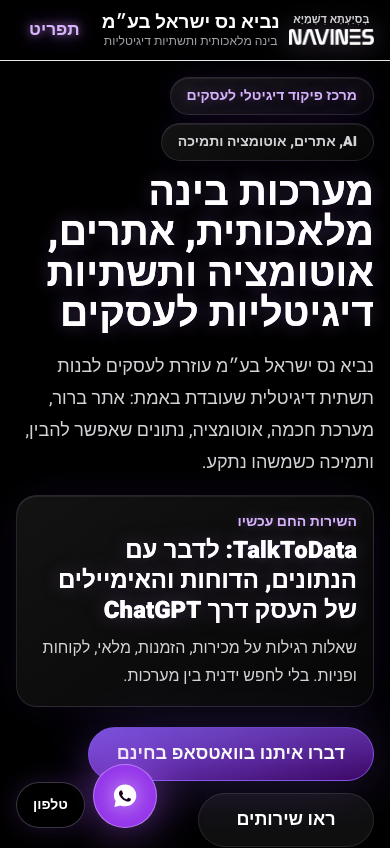
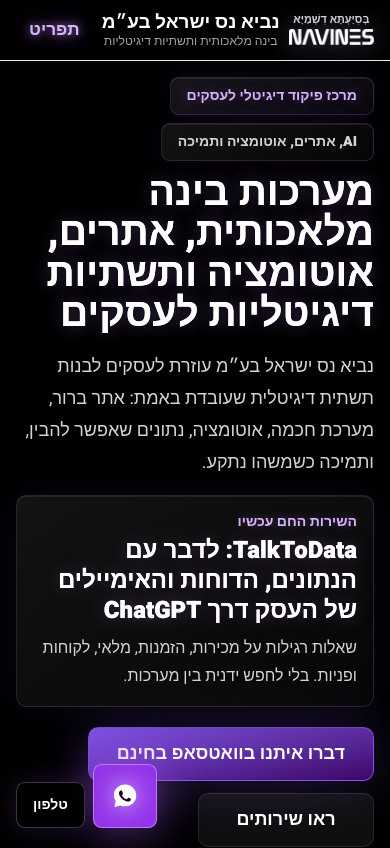
Before and after one commit to orgadhayak/navines-co-il, a Next.js app: page / in a window 390 px wide. Shown: the top 848 px of the page. Built offline with nearby package versions, Linux system fonts and the light colour scheme.

Commit message:
Clean mobile UI bubbles and improve header navigation

```diff
--- a/src/app/globals.css
+++ b/src/app/globals.css
@@ -100,6 +100,35 @@
   align-items: center;
   justify-content: center;
   text-align: center;
+}
+
+.btn-primary,
+.btn-secondary,
+.tag,
+.mobile-menu-link,
+.mobile-menu-group-title,
+.mobile-menu-sub-link,
+.mobile-menu-cta,
+.mobile-menu-featured,
+.command-glass,
+.dashboard-row,
+.sparkle-field,
+.rounded-premium,
+.rounded-2xl,
+.rounded-3xl,
+[class*="rounded-["] {
+  border-radius: 0.65rem;
+}
+
+:where(a, button, summary, input).rounded-full,
+span.rounded-full:not([aria-hidden="true"]):not(.status-pip),
+.command-glass.rounded-full,
+.dashboard-row.rounded-full {
+  border-radius: 0.55rem;
+}
+
+:where(.status-pip, .hero-spark, [aria-hidden="true"].rounded-full) {
+  border-radius: 9999px;
 }
 
 .text-glowred {
@@ -259,7 +288,7 @@
   align-items: center;
   justify-content: center;
   min-height: 3rem;
-  border-radius: 9999px;
+  border-radius: 0.65rem;
   text-align: center;
   font-weight: 900;
   color: #efe4ff;
@@ -293,7 +322,7 @@
 .mobile-menu-group {
   display: grid;
   gap: 0.4rem;
-  border-radius: 1.35rem;
+  border-radius: 0.75rem;
   background: rgba(88, 28, 135, 0.12);
   padding: 0.5rem;
   box-shadow:
@@ -656,12 +685,12 @@
 }
 
 @layer components {
-  .btn-primary {
-    @apply inline-flex min-h-12 min-w-44 items-center justify-center rounded-full border border-navred/80 bg-gradient-to-br from-navred to-purple-950 px-7 py-3 text-center text-lg font-black text-white shadow-glow transition hover:brightness-110;
+.btn-primary {
+    @apply inline-flex min-h-12 min-w-44 items-center justify-center rounded-lg border border-navred/80 bg-gradient-to-br from-navred to-purple-950 px-7 py-3 text-center text-lg font-black text-white shadow-glow transition hover:brightness-110;
   }
 
   .btn-secondary {
-    @apply inline-flex min-h-12 min-w-44 items-center justify-center rounded-full border border-white/10 bg-white/[0.06] px-7 py-3 text-center text-lg font-black text-white transition hover:bg-white/[0.1];
+    @apply inline-flex min-h-12 min-w-44 items-center justify-center rounded-lg border border-white/10 bg-white/[0.06] px-7 py-3 text-center text-lg font-black text-white transition hover:bg-white/[0.1];
   }
 
   .form-label {
@@ -673,7 +702,7 @@
   }
 
   .tag {
-    @apply inline-flex max-w-full items-center justify-center rounded-full border border-white/10 bg-white/[0.045] px-4 py-2 text-center text-base font-bold leading-7 text-zinc-300 transition hover:border-navred/60 hover:text-white;
+    @apply inline-flex max-w-full items-center justify-center rounded-md border border-white/10 bg-white/[0.045] px-4 py-2 text-center text-base font-bold leading-7 text-zinc-300 transition hover:border-navred/60 hover:text-white;
     white-space: normal;
   }
 
--- a/src/components/Header.tsx
+++ b/src/components/Header.tsx
@@ -19,20 +19,20 @@
   return (
     <header className="sticky top-0 z-40 border-b border-purple-500/18 bg-black/[0.94] backdrop-blur-xl">
       <div className="mx-auto grid max-w-7xl grid-cols-[auto_minmax(0,1fr)_auto] items-center gap-3 px-4 py-2 sm:px-6 lg:px-8">
-        <Link className="grid shrink-0 justify-items-center gap-1 transition hover:opacity-90" href="/" aria-label="חזרה לעמוד הבית">
+        <Link className="grid shrink-0 justify-items-center gap-1 transition hover:opacity-90" href="/" aria-label="חזרה לעמוד הבית" onClick={() => setOpen(false)}>
           <span className="bsd-royal inline-flex items-center justify-center">
             בְּסִיַּעְתָּא דִשְׁמַיָּא
           </span>
           <img alt="NAVINES" className="h-4 w-auto object-contain drop-shadow-[0_0_13px_rgba(216,180,254,0.42)] sm:h-[1.1rem]" src="/brand/navines-wordmark-slim.png" />
         </Link>
 
-        <Link className="min-w-0 justify-self-center text-center leading-tight" href="/" aria-label="נביא נס ישראל בע״מ, בית">
+        <Link className="min-w-0 justify-self-center text-center leading-tight" href="/" aria-label="נביא נס ישראל בע״מ, בית" onClick={() => setOpen(false)}>
           <strong className="block truncate text-[1.18rem] font-black text-white sm:text-2xl lg:text-[1.65rem]">נביא נס ישראל בע״מ</strong>
           <span className="block truncate text-[0.76rem] text-zinc-400 sm:text-sm lg:text-base">בינה מלאכותית ותשתיות דיגיטליות</span>
         </Link>
 
         <div className="flex justify-end">
-          <a className="hidden min-h-10 items-center justify-center whitespace-nowrap rounded-full border border-purple-200/25 bg-purple-500/16 px-5 py-2 text-sm font-black text-white shadow-[0_0_28px_rgba(168,85,247,0.16)] transition hover:-translate-y-0.5 hover:bg-purple-500/24 lg:inline-flex" href={site.whatsappHref}>
+          <a className="hidden min-h-10 items-center justify-center whitespace-nowrap rounded-lg border border-purple-200/25 bg-purple-500/16 px-5 py-2 text-sm font-black text-white shadow-[0_0_28px_rgba(168,85,247,0.16)] transition hover:-translate-y-0.5 hover:bg-purple-500/24 lg:inline-flex" href={site.whatsappHref}>
             וואטסאפ
           </a>
           <button
@@ -51,20 +51,20 @@
         <nav className="mx-auto flex max-w-7xl items-center justify-center gap-1 px-4 py-2 sm:px-6 lg:px-8" aria-label="תפריט ראשי">
           {primaryDesktopNav.map((item) => (
             <Fragment key={item.href}>
-              <Link className={`whitespace-nowrap rounded-full px-3 py-2 text-sm font-black transition hover:text-white ${featuredNavHrefs.has(item.href) ? "border border-purple-200/24 bg-purple-500/14 text-white shadow-[0_0_22px_rgba(168,85,247,0.2)] hover:bg-purple-500/24" : "text-zinc-300 hover:bg-white/8"}`} href={item.href}>
+              <Link className={`whitespace-nowrap rounded-md px-3 py-2 text-sm font-black transition hover:text-white ${featuredNavHrefs.has(item.href) ? "border border-purple-200/24 bg-purple-500/14 text-white shadow-[0_0_22px_rgba(168,85,247,0.2)] hover:bg-purple-500/24" : "text-zinc-300 hover:bg-white/8"}`} href={item.href}>
                 {item.label}
               </Link>
               {item.href === "/services" ? (
                 <details className="group relative">
-                  <summary className="cursor-pointer list-none whitespace-nowrap rounded-full px-3 py-2 text-sm font-black text-zinc-300 transition hover:bg-white/8 hover:text-white">
+                  <summary className="cursor-pointer list-none whitespace-nowrap rounded-md px-3 py-2 text-sm font-black text-zinc-300 transition hover:bg-white/8 hover:text-white">
                     פתרונות
                   </summary>
-                  <div className="absolute left-0 top-full z-50 mt-2 grid min-w-60 gap-1 rounded-[1.2rem] border border-white/10 bg-black/95 p-2 shadow-premium backdrop-blur-xl">
-                    <Link className="whitespace-nowrap rounded-full px-4 py-2.5 text-sm font-black text-zinc-300 transition hover:bg-purple-500/12 hover:text-white" href="/solutions">
+                  <div className="absolute left-0 top-full z-50 mt-2 grid min-w-60 gap-1 rounded-lg border border-white/10 bg-black/95 p-2 shadow-premium backdrop-blur-xl">
+                    <Link className="whitespace-nowrap rounded-md px-4 py-2.5 text-sm font-black text-zinc-300 transition hover:bg-purple-500/12 hover:text-white" href="/solutions">
                       כל הפתרונות
                     </Link>
                     {solutionNav.map((item) => (
-                      <Link className="whitespace-nowrap rounded-full px-4 py-2.5 text-sm font-black text-zinc-300 transition hover:bg-purple-500/12 hover:text-white" href={item.href} key={item.href}>
+                      <Link className="whitespace-nowrap rounded-md px-4 py-2.5 text-sm font-black text-zinc-300 transition hover:bg-purple-500/12 hover:text-white" href={item.href} key={item.href}>
                         {item.label}
                       </Link>
                     ))}
@@ -73,15 +73,15 @@
               ) : null}
               {item.href === "/courses" ? (
                 <details className="group relative">
-                  <summary className="cursor-pointer list-none whitespace-nowrap rounded-full px-3 py-2 text-sm font-black text-zinc-300 transition hover:bg-white/8 hover:text-white">
+                  <summary className="cursor-pointer list-none whitespace-nowrap rounded-md px-3 py-2 text-sm font-black text-zinc-300 transition hover:bg-white/8 hover:text-white">
                     מסלולי קורס
                   </summary>
-                  <div className="absolute left-0 top-full z-50 mt-2 grid min-w-60 gap-1 rounded-[1.2rem] border border-white/10 bg-black/95 p-2 shadow-premium backdrop-blur-xl">
-                    <Link className="whitespace-nowrap rounded-full px-4 py-2.5 text-sm font-black text-zinc-300 transition hover:bg-purple-500/12 hover:text-white" href="/courses">
+                  <div className="absolute left-0 top-full z-50 mt-2 grid min-w-60 gap-1 rounded-lg border border-white/10 bg-black/95 p-2 shadow-premium backdrop-blur-xl">
+                    <Link className="whitespace-nowrap rounded-md px-4 py-2.5 text-sm font-black text-zinc-300 transition hover:bg-purple-500/12 hover:text-white" href="/courses">
                       כל הקורסים
                     </Link>
                     {courseNav.map((item) => (
-                      <Link className="whitespace-nowrap rounded-full px-4 py-2.5 text-sm font-black text-zinc-300 transition hover:bg-purple-500/12 hover:text-white" href={item.href} key={item.href}>
+                      <Link className="whitespace-nowrap rounded-md px-4 py-2.5 text-sm font-black text-zinc-300 transition hover:bg-purple-500/12 hover:text-white" href={item.href} key={item.href}>
                         {item.label}
                       </Link>
                     ))}
@@ -91,12 +91,12 @@
             </Fragment>
           ))}
           <details className="group relative">
-            <summary className="cursor-pointer list-none whitespace-nowrap rounded-full px-3 py-2 text-sm font-black text-zinc-300 transition hover:bg-white/8 hover:text-white">
+            <summary className="cursor-pointer list-none whitespace-nowrap rounded-md px-3 py-2 text-sm font-black text-zinc-300 transition hover:bg-white/8 hover:text-white">
               עוד
             </summary>
-            <div className="absolute left-0 top-full z-50 mt-2 grid min-w-56 gap-1 rounded-[1.2rem] border border-white/10 bg-black/95 p-2 shadow-premium backdrop-blur-xl">
+            <div className="absolute left-0 top-full z-50 mt-2 grid min-w-56 gap-1 rounded-lg border border-white/10 bg-black/95 p-2 shadow-premium backdrop-blur-xl">
               {secondaryDesktopNav.map((item) => (
-                <Link className="whitespace-nowrap rounded-full px-4 py-2.5 text-sm font-black text-zinc-300 transition hover:bg-purple-500/12 hover:text-white" href={item.href} key={item.href}>
+                <Link className="whitespace-nowrap rounded-md px-4 py-2.5 text-sm font-black text-zinc-300 transition hover:bg-purple-500/12 hover:text-white" href={item.href} key={item.href}>
                   {item.label}
                 </Link>
               ))}
```
